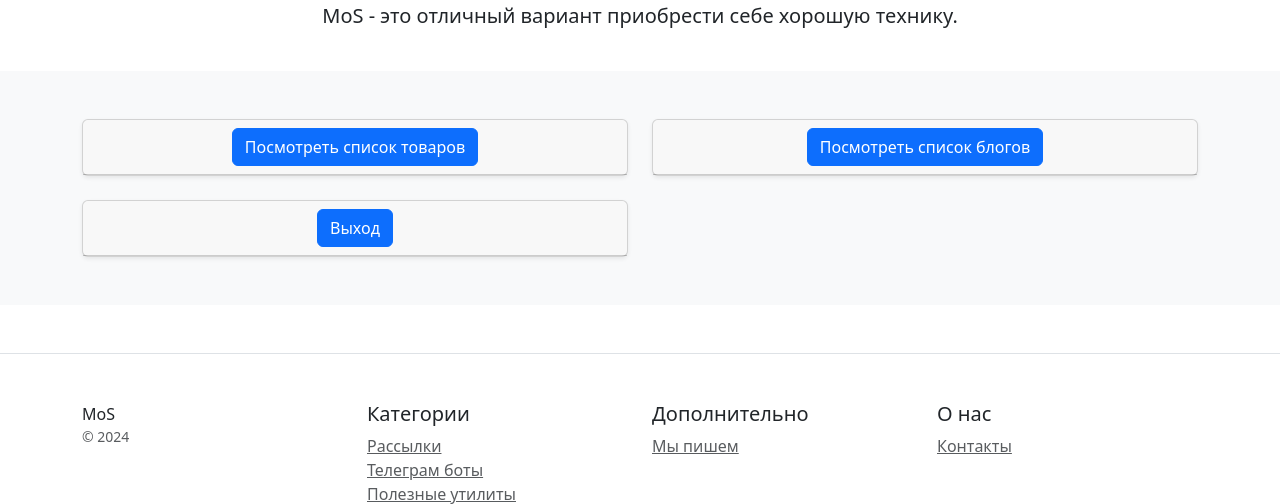
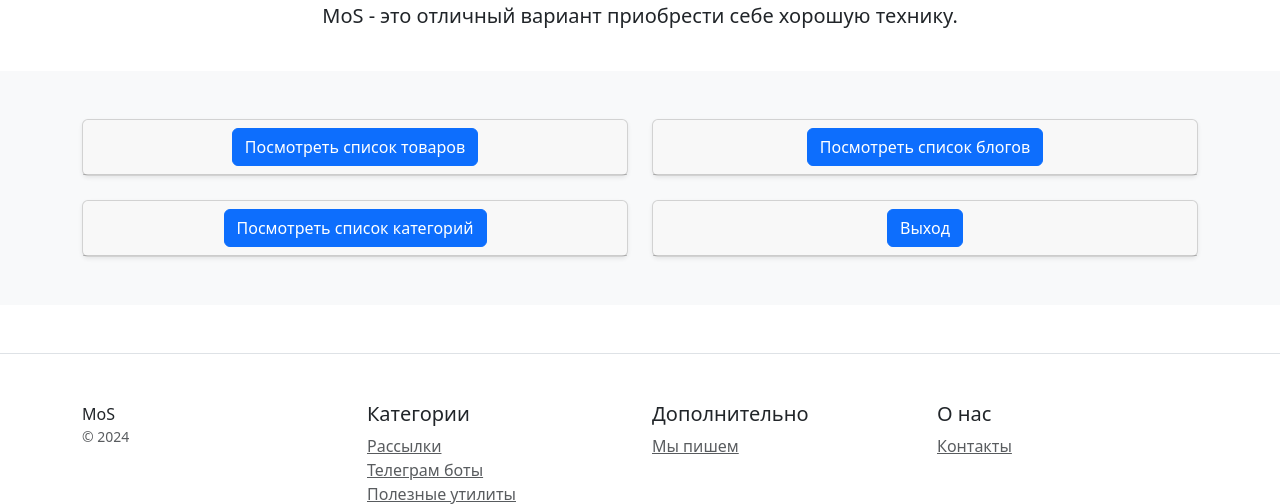
Before and after one commit to SergeiVokhminov/online_store_homework, a Django app: page / in a window 1280 px wide. Shown: the part 178-682 px from the top of the page. Run offline with Django 5.2, Linux system fonts and the light colour scheme; the visitor is signed in with stand-in values (Sample User, id 1); parts of the project's set-up code (start-up, migrations or seed data) failed here and were passed over; some libraries are stand-ins or nearby versions.

Commit message:
обновлены шаблоны приложения catalog

```diff
--- a/catalog/templates/catalog/category_list.html
+++ b/catalog/templates/catalog/category_list.html
@@ -1,4 +1,5 @@
 {% extends "catalog/base.html" %}
+{% load my_tags %}
 {% block title %}Список категорий{% endblock %}
 {% block content %}
 <div class="row">
@@ -22,6 +23,7 @@
                         <p class="card-text">{{ category.description | truncatechars:100 }}</p>
                         <div class="d-flex justify-content-between align-items-center">
                             <div class="btn-group">
+                                <a class="btn btn-primary" href="{% url 'catalog:category_products' category.pk %}" role="button">Товары категории</a>
                                 <a class="btn btn-primary" href="{% url 'catalog:home' %}" role="button">На главную</a>
                             </div>
                         </div>
--- a/catalog/templates/catalog/home.html
+++ b/catalog/templates/catalog/home.html
@@ -16,6 +16,13 @@
                 <div class="card shadow-sm">
                     <div class="card-header">
                         <a class="btn btn-primary" href="{% url 'blogs:blog_list' %}" role="button">Посмотреть список блогов</a>
+                    </div>
+                </div>
+            </div>
+            <div class="col">
+                <div class="card shadow-sm">
+                    <div class="card-header">
+                        <a class="btn btn-primary" href="{% url 'catalog:category_list' %}" role="button">Посмотреть список категорий</a>
                     </div>
                 </div>
             </div>
--- a/catalog/templates/catalog/product_detail.html
+++ b/catalog/templates/catalog/product_detail.html
@@ -1,5 +1,5 @@
 {% extends 'catalog/base.html' %}
-{% load my_tags %}
+<!--{% load my_tags %}-->
 {% block title %}Информация о товаре{% endblock %}
 {% block content %}
 <div class="album py-5 bg-body-tertiary">
@@ -7,7 +7,7 @@
         <div class="row row-cols-1 row-cols-sm-2 row-cols-md-2">
             <div class="col">
                 <div class="card shadow-sm">
-                    <img src="{{ product.image | media_filter }}">
+                    <img src="{{ product.image | media_filter }}" width="100%" height="250">
                     <div class="card-body">
                         <p class="card-text">{{ object.name | upper }} (Категория: {{ object.category }})</p>
                         <p class="card-text">Описание: {{ object.description | truncatechars:100 }}</p>
--- a/catalog/templates/catalog/product_list.html
+++ b/catalog/templates/catalog/product_list.html
@@ -20,11 +20,11 @@
                     <div class="card-body">
                         <p class="card-text">{{ product.name }}</p>
                         <p class="card-text">{{ product.description | truncatechars:100 }}</p>
+                        <p class="card-text">Количество просмотров: {{ product.views }}</p>
                         <div class="d-flex justify-content-between align-items-center">
                             <div class="btn-group">
                                 <a class="btn btn-primary" href="{% url 'catalog:product' product.pk %}" role="button">Информация</a>
-<!--                                <a class="btn btn-primary" href="{% url 'catalog:product_update' product.pk %}" role="button">Редактировать</a>-->
-<!--                                <a class="btn btn-primary" href="{% url 'catalog:product_delete' product.pk %}" role="button">Удалить</a>-->
+                                <a class="btn btn-primary" href="{% url 'catalog:home' %}" role="button">На главную</a>
                             </div>
                         </div>
                     </div>
```
